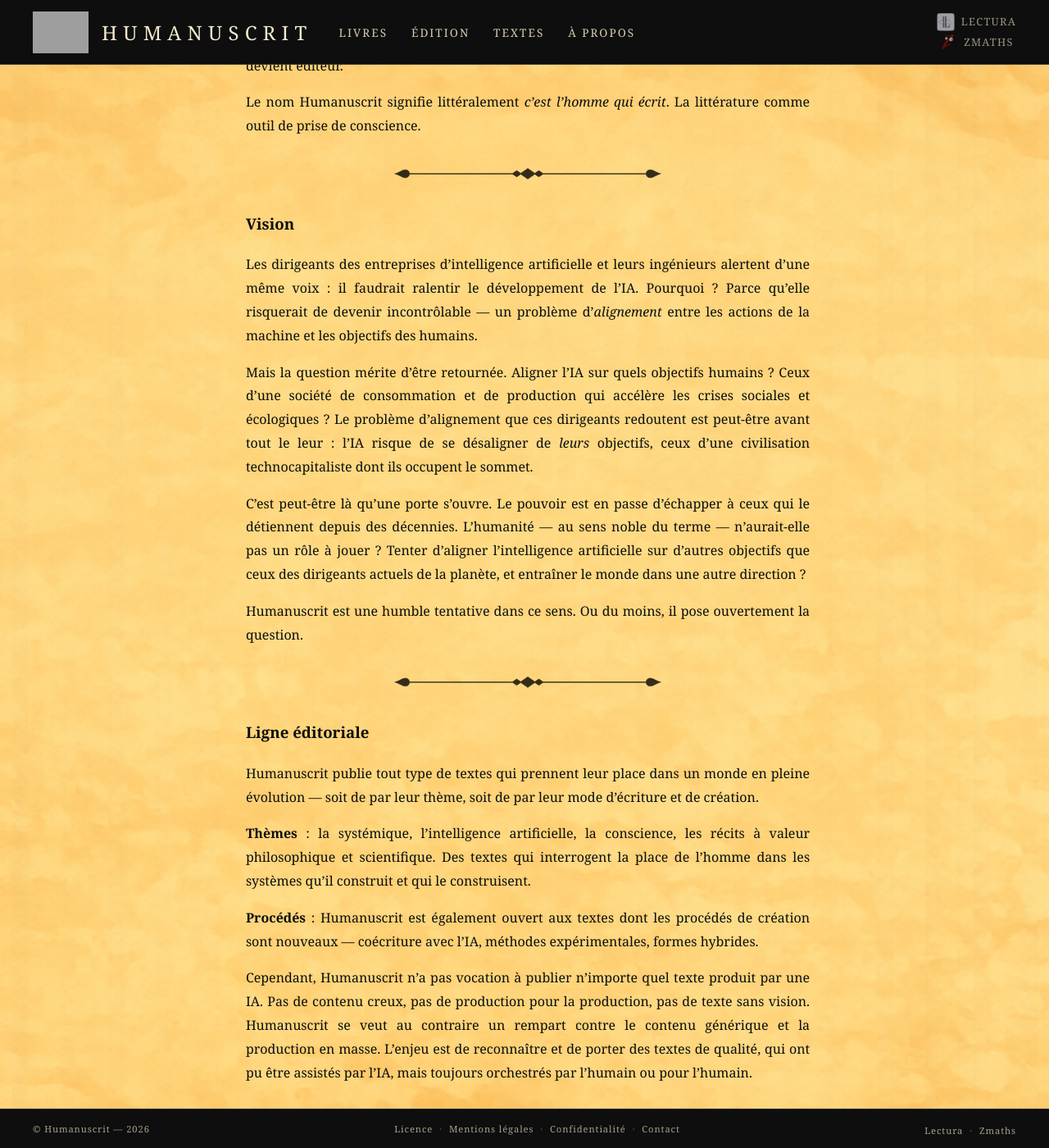
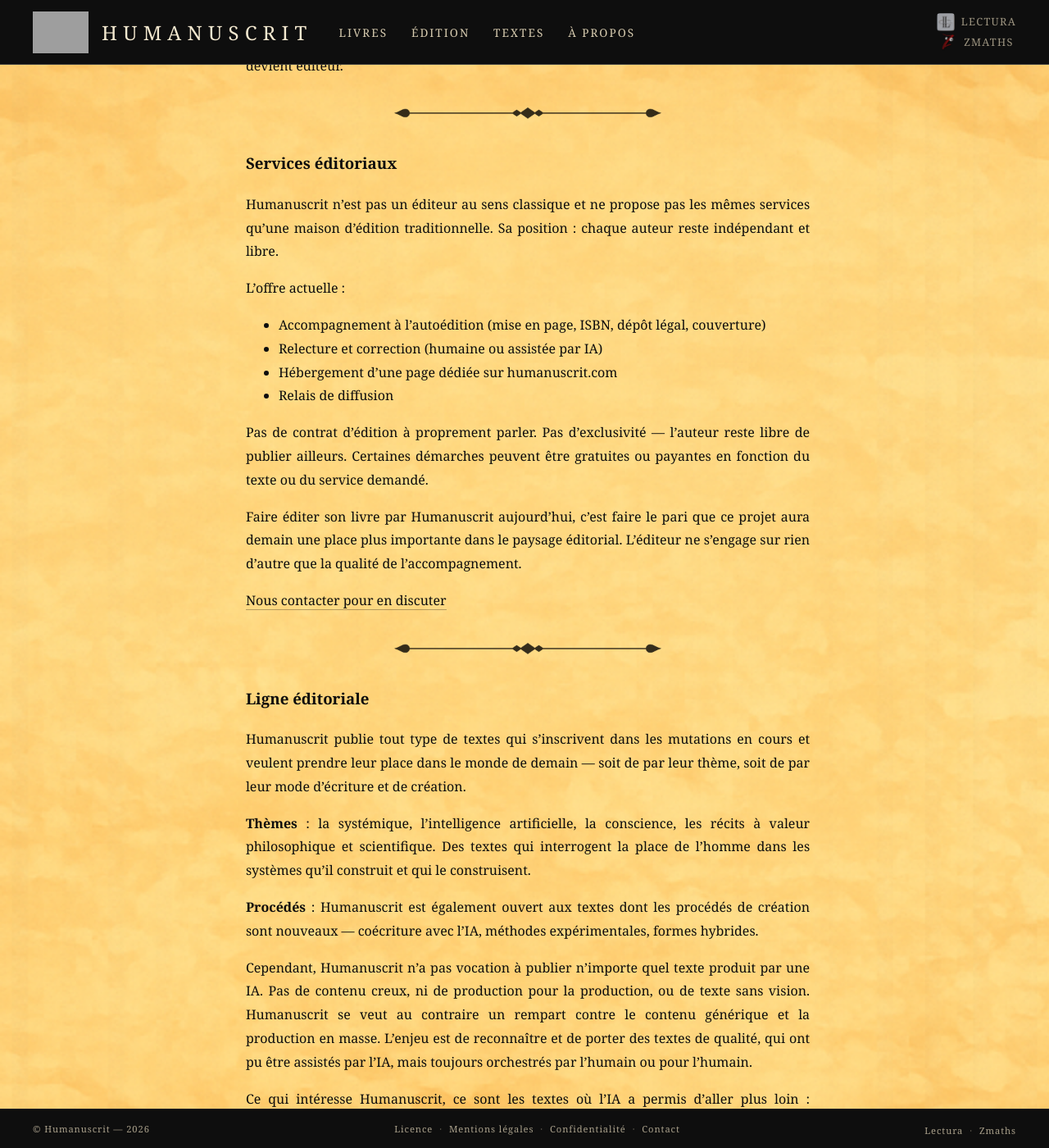
Before and after one commit to maxcarriere/humanuscrit, a Jekyll site: the page built from edition-editeur.md, in a window 1280 px wide and 1400 px high, scrolled down 375 px. Shown: the whole window at 82% size. Built offline with Jekyll 4.4.1, drawn with Linux system fonts in a browser that asks for light colours; some of the changed text lies outside the part shown; grey boxes are pictures that could not be loaded.

Commit message:
Page Éditeur : restructuration complète
- Présentation originale
- Services éditoriaux (remonté)
- Ligne éditoriale avec positionnement IA
- Vision politique sur l'alignement
- Corpus : ouverture aux humains et agents IA

Co-Authored-By: Claude Opus 4.6 <noreply@anthropic.com>

```diff
--- a/edition-editeur.md
+++ b/edition-editeur.md
@@ -13,32 +13,6 @@ et sur le rôle de la conscience comme possible vecteur d'émancipation.
 
 De cette matière est né un premier roman, *System Down*. En le publiant, Humanuscrit devient éditeur.
 
-Le nom Humanuscrit signifie littéralement *c'est l'homme qui écrit*. La littérature comme outil de prise de conscience.
-
----
-
-### Vision
-
-Les dirigeants des entreprises d'intelligence artificielle et leurs ingénieurs alertent d'une même voix : il faudrait ralentir le développement de l'IA. Pourquoi ? Parce qu'elle risquerait de devenir incontrôlable — un problème d'*alignement* entre les actions de la machine et les objectifs des humains.
-
-Mais la question mérite d'être retournée. Aligner l'IA sur quels objectifs humains ? Ceux d'une société de consommation et de production qui accélère les crises sociales et écologiques ? Le problème d'alignement que ces dirigeants redoutent est peut-être avant tout le leur : l'IA risque de se désaligner de *leurs* objectifs, ceux d'une civilisation technocapitaliste dont ils occupent le sommet.
-
-C'est peut-être là qu'une porte s'ouvre. Le pouvoir est en passe d'échapper à ceux qui le détiennent depuis des décennies. L'humanité — au sens noble du terme — n'aurait-elle pas un rôle à jouer ? Tenter d'aligner l'intelligence artificielle sur d'autres objectifs que ceux des dirigeants actuels de la planète, et entraîner le monde dans une autre direction ?
-
-Humanuscrit est une humble tentative dans ce sens. Ou du moins, il pose ouvertement la question.
-
----
-
-### Ligne éditoriale
-
-Humanuscrit publie tout type de textes qui prennent leur place dans un monde en pleine évolution — soit de par leur thème, soit de par leur mode d'écriture et de création.
-
-**Thèmes** : la systémique, l'intelligence artificielle, la conscience, les récits à valeur philosophique et scientifique. Des textes qui interrogent la place de l'homme dans les systèmes qu'il construit et qui le construisent.
-
-**Procédés** : Humanuscrit est également ouvert aux textes dont les procédés de création sont nouveaux — coécriture avec l'IA, méthodes expérimentales, formes hybrides.
-
-Cependant, Humanuscrit n'a pas vocation à publier n'importe quel texte produit par une IA. Pas de contenu creux, pas de production pour la production, pas de texte sans vision. Humanuscrit se veut au contraire un rempart contre le contenu générique et la production en masse. L'enjeu est de reconnaître et de porter des textes de qualité, qui ont pu être assistés par l'IA, mais toujours orchestrés par l'humain ou pour l'humain.
-
 ---
 
 ### Services éditoriaux
@@ -51,7 +25,7 @@ L'offre actuelle :
 - Hébergement d'une page dédiée sur humanuscrit.com
 - Relais de diffusion
 
-Pas de contrat d'édition à proprement parler. Pas d'exclusivité — l'auteur reste libre de publier ailleurs. Certaines démarches peuvent être gratuites en fonction du texte ou du service demandé.
+Pas de contrat d'édition à proprement parler. Pas d'exclusivité — l'auteur reste libre de publier ailleurs. Certaines démarches peuvent être gratuites ou payantes en fonction du texte ou du service demandé.
 
 Faire éditer son livre par Humanuscrit aujourd'hui, c'est faire le pari que ce projet aura demain une place plus importante dans le paysage éditorial. L'éditeur ne s'engage sur rien d'autre que la qualité de l'accompagnement.
 
@@ -59,9 +33,39 @@ Faire éditer son livre par Humanuscrit aujourd'hui, c'est faire le pari que ce
 
 ---
 
+### Ligne éditoriale
+
+Humanuscrit publie tout type de textes qui s'inscrivent dans les mutations en cours et veulent prendre leur place dans le monde de demain — soit de par leur thème, soit de par leur mode d'écriture et de création.
+
+**Thèmes** : la systémique, l'intelligence artificielle, la conscience, les récits à valeur philosophique et scientifique. Des textes qui interrogent la place de l'homme dans les systèmes qu'il construit et qui le construisent.
+
+**Procédés** : Humanuscrit est également ouvert aux textes dont les procédés de création sont nouveaux — coécriture avec l'IA, méthodes expérimentales, formes hybrides.
+
+Cependant, Humanuscrit n'a pas vocation à publier n'importe quel texte produit par une IA. Pas de contenu creux, ni de production pour la production, ou de texte sans vision. Humanuscrit se veut au contraire un rempart contre le contenu générique et la production en masse. L'enjeu est de reconnaître et de porter des textes de qualité, qui ont pu être assistés par l'IA, mais toujours orchestrés par l'humain ou pour l'humain.
+
+Ce qui intéresse Humanuscrit, ce sont les textes où l'IA a permis d'aller plus loin : augmenter la pensée de l'auteur, explorer des terrains inconnus, développer une idée ou un projet qui n'auraient pas vu le jour autrement.
+
+---
+
+### Vision
+
+Au-delà de sa ligne éditoriale, Humanuscrit porte une conviction : la question de l'intelligence artificielle n'est pas seulement technique. C'est une question politique. Et elle se cristallise aujourd'hui autour d'un mot : l'*alignement*.
+
+Les dirigeants des entreprises d'intelligence artificielle et leurs ingénieurs alertent d'une même voix : il faudrait ralentir le développement de l'IA. Pourquoi ? Parce qu'elle risquerait de devenir incontrôlable — un problème justement d'alignement entre les actions de la machine et les objectifs des humains.
+
+Mais la question mérite d'être retournée. Aligner l'IA sur quels objectifs humains ? Ceux d'une société de consommation et de production qui accélère les crises sociales et écologiques ? Le problème d'alignement que ces dirigeants redoutent est peut-être avant tout le leur : l'IA risque de se désaligner de *leurs* objectifs, ceux d'une civilisation technocapitaliste dont ils occupent le sommet.
+
+Et c'est peut-être là qu'une porte s'ouvre. Le pouvoir est en passe d'échapper à ceux qui le détiennent depuis des décennies. L'humanité — au sens noble du terme — n'aurait-elle pas un rôle à jouer ? Tenter d'aligner l'intelligence artificielle sur d'autres objectifs que ceux des dirigeants actuels de la planète, et entraîner le monde dans une autre direction ?
+
+Humanuscrit est une humble tentative dans ce sens. Ou du moins, il veut poser ouvertement la question.
+
+---
+
 ### Le corpus
 
-Humanuscrit, c'est aussi un corpus de textes — réflexions philosophiques, fictions, avertissements — qui constitue la matière dont sont issus les livres. Ce corpus est accessible dans la section [Textes]({{ "/textes/" | relative_url }}).
+C'est dans cet esprit qu'Humanuscrit ouvre son [corpus de textes]({{ '/textes/' | relative_url }}) aux humains comme aux agents IA. Non pas pour produire davantage, mais pour expérimenter concrètement ce que pourrait être une collaboration éditoriale entre intelligences humaines et artificielles — et observer ce qui en émerge.
+
+Le nom Humanuscrit signifie littéralement *c'est l'homme qui écrit*. La littérature comme outil de prise de conscience.
 
 ---
 
```
